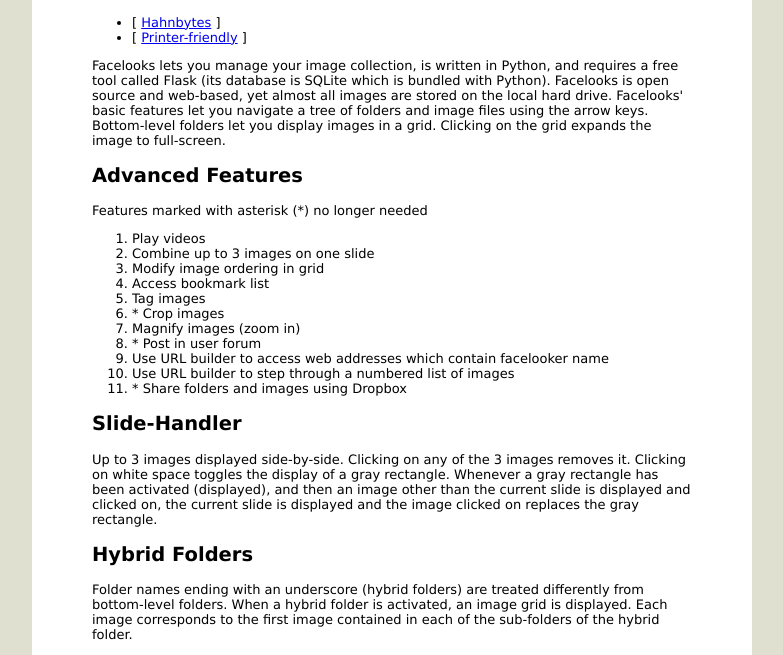
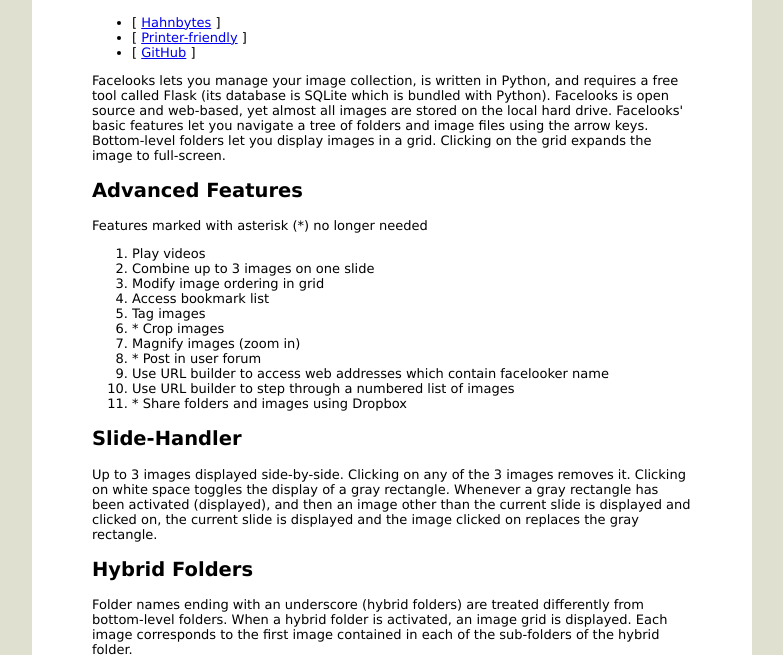
Before and after one commit to micathon/protolyte, a plain HTML site: page index.html in a window 1280 px wide. Shown: the part 164-819 px from the top of the page, without its empty margins (248-1031 px from the left). Drawn offline with Linux system fonts and the light colour scheme.

Commit message:
add 3rd nav link

```diff
--- a/index.html
+++ b/index.html
@@ -69,6 +69,7 @@
 <ul>
 <li>[ <a href="http://treenimation.net/hahnbytes/">Hahnbytes</a> ]</li>
 <li>[ <a href="Facelooks.pdf">Printer-friendly</a> ]</li>
+<li>[ <a href="https://picathon.github.io/facelooks/">GitHub</a> ]</li>
 </ul>
 <font size="2" face="Verdana">
 <p>
```
